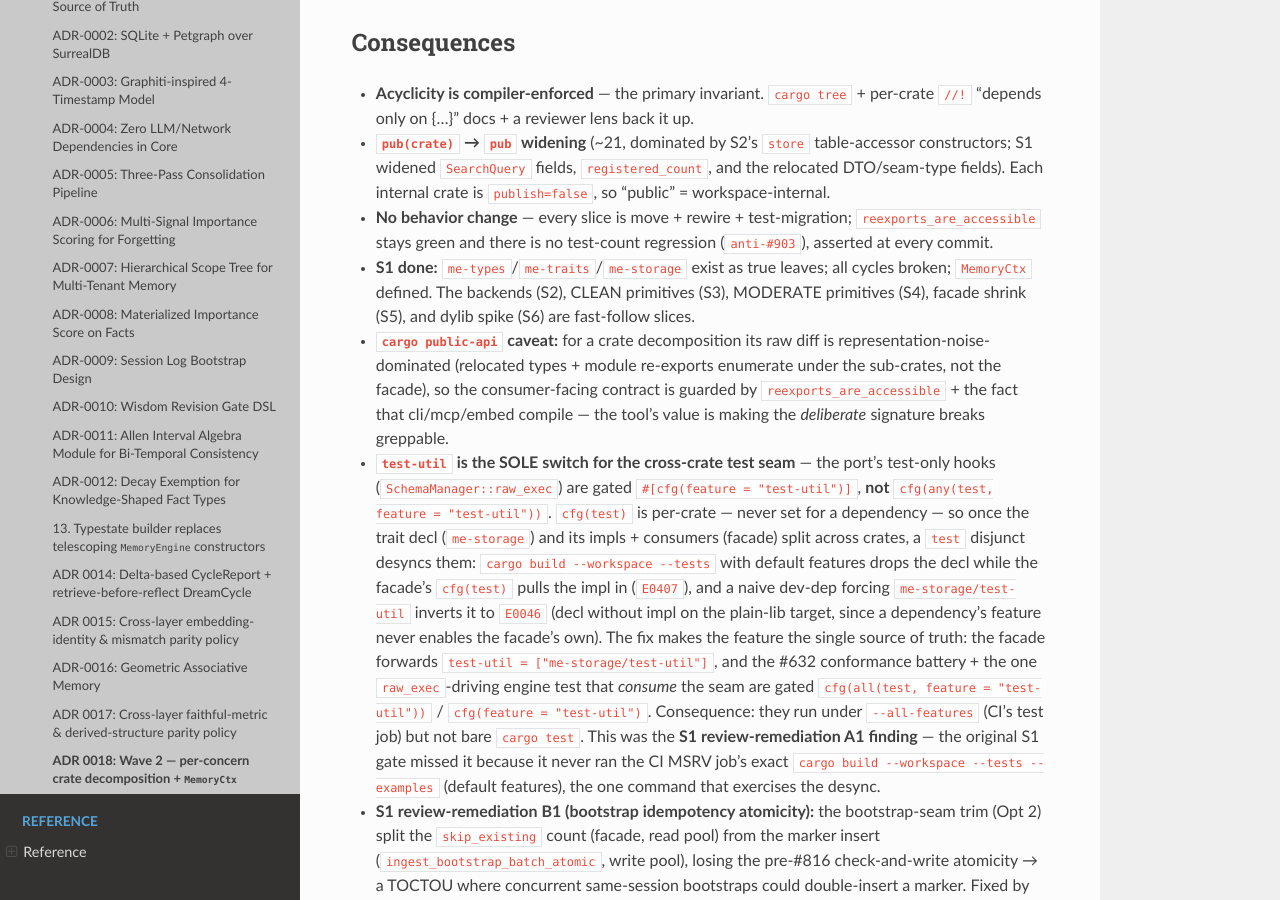
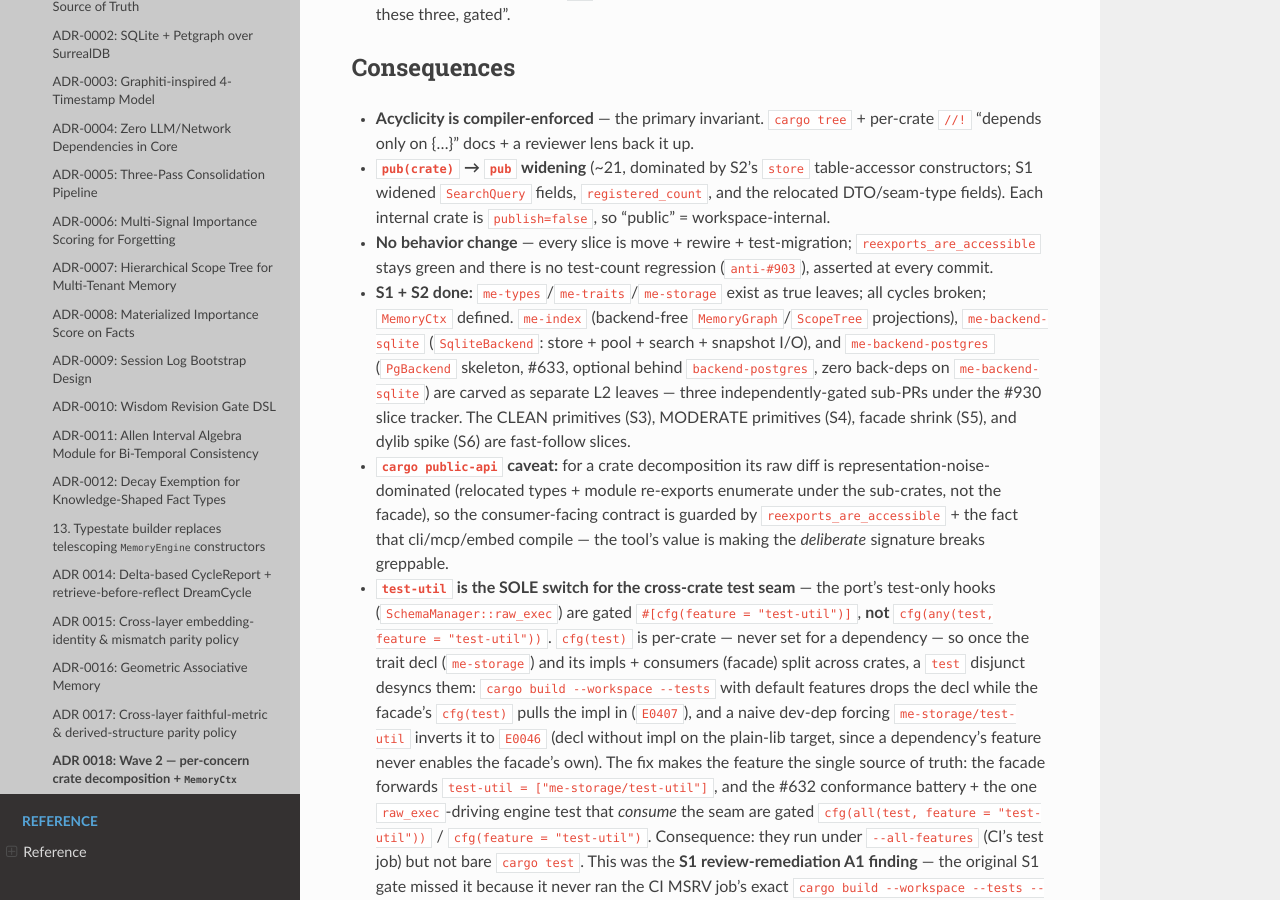
Before and after one commit to dutiona/memory-engine, a Sphinx documentation site: the page built from docs/design/adr/0018-wave2-crate-decomposition-memoryctx.md, in a window 1280 px wide and 900 px high, scrolled down 2043 px. Built offline with Sphinx 7.4.7 and the Read the Docs theme 3.1.0, drawn with Linux system fonts in a browser that asks for light colours; pages that are not in the unit, such as notebooks, are missing from menus; some of the changed text lies outside the part shown.

Commit message:
docs(storage): S2 doc-sync — 10 crates, me-index/me-backend-sqlite/me-backend-postgres real
Wave 2 (#816) S2 is now fully landed (me-index, me-backend-sqlite,
me-backend-postgres all carved as separate acyclic L2 crates). Bring the
workspace-facing docs in step with the code, deferred to this final S2
sub-PR per the maintainer-approved doc-sync-at-slice-end policy:

- CLAUDE.md: "7 crates" -> "10", crate list, "S1 done" -> "S1+S2 done"
  framing, plus the three new `cargo build -p` command lines.
- docs/reference/crate-layout.md: flip the three L2 rows to DONE, retire
  the now-gone facade-internal `store/`, `graph/`, `scope/`, `pool/`
  module entries (they physically live in the new crates now), rewrite
  the `storage/` entry to reflect the carved backends, and add
  me-index/me-backend-sqlite/me-backend-postgres summaries to "The
  extracted crates".
- docs/design/adr/0018-*.md: Status line + Consequences record S1+S2 done.
- docs/design/schema-evolution-policy.md: fix the now-stale
  `src/storage/postgres/migrations.rs` path (moved to
  `me-backend-postgres/src/migrations.rs` in this same slice).

Closes the S2 crate-decomposition slice (#930).

```diff
--- a/docs/design/adr/0018-wave2-crate-decomposition-memoryctx.md
+++ b/docs/design/adr/0018-wave2-crate-decomposition-memoryctx.md
@@ -1,6 +1,7 @@
 # ADR 0018: Wave 2 — per-concern crate decomposition + `MemoryCtx`
 
-**Status:** Accepted (Wave 2, #816). S1 (keystone + L0/L0.5/L1 leaves) landed; S2–S6 pending.
+**Status:** Accepted (Wave 2, #816). S1 (keystone + L0/L0.5/L1 leaves) and S2 (backends +
+projections: `me-index`, `me-backend-sqlite`, `me-backend-postgres`) landed; S3–S6 pending.
 **Date:** 2026-07-01
 
 ## Context
@@ -99,9 +100,14 @@ build on these boundaries have the durable _why_.
 - **No behavior change** — every slice is move + rewire + test-migration;
   `reexports_are_accessible` stays green and there is no test-count regression
   (`anti-#903`), asserted at every commit.
-- **S1 done:** `me-types`/`me-traits`/`me-storage` exist as true leaves; all cycles
-  broken; `MemoryCtx` defined. The backends (S2), CLEAN primitives (S3), MODERATE
-  primitives (S4), facade shrink (S5), and dylib spike (S6) are fast-follow slices.
+- **S1 + S2 done:** `me-types`/`me-traits`/`me-storage` exist as true leaves; all cycles
+  broken; `MemoryCtx` defined. `me-index` (backend-free `MemoryGraph`/`ScopeTree`
+  projections), `me-backend-sqlite` (`SqliteBackend`: store + pool + search + snapshot
+  I/O), and `me-backend-postgres` (`PgBackend` skeleton, #633, optional behind
+  `backend-postgres`, zero back-deps on `me-backend-sqlite`) are carved as separate L2
+  leaves — three independently-gated sub-PRs under the #930 slice tracker. The CLEAN
+  primitives (S3), MODERATE primitives (S4), facade shrink (S5), and dylib spike (S6)
+  are fast-follow slices.
 - **`cargo public-api` caveat:** for a crate decomposition its raw diff is
   representation-noise-dominated (relocated types + module re-exports enumerate under the
   sub-crates, not the facade), so the consumer-facing contract is guarded by
```
Also changed, not shown: CLAUDE.md (+4 -1 lines), docs/design/schema-evolution-policy.md (+1 -1 lines), docs/reference/crate-layout.md (+30 -39 lines).
